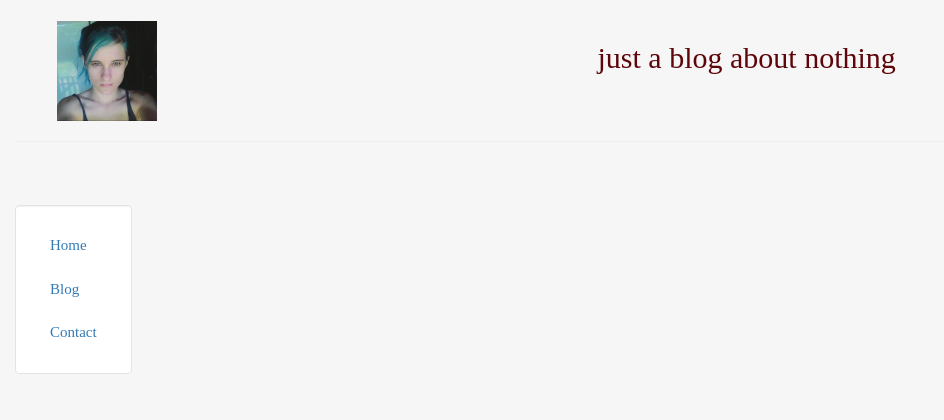
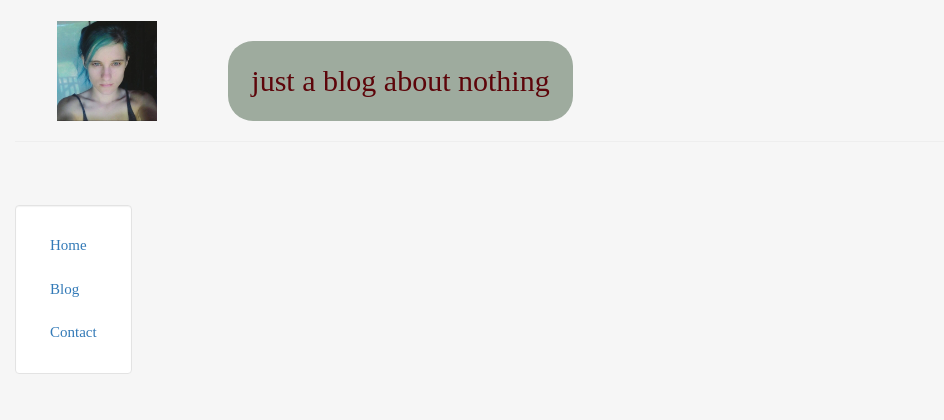
Before and after one commit to jsslng/mysite, a Django app: template blog/templates/blog/blog.html in a window 1280 px wide. Shown: the top 420 px of the page, without its empty margins (0-944 px from the left). Run offline with Django 3.2, Linux system fonts and the light colour scheme; the template is opened without the code that fills it, so the values that code supplies are empty; some libraries are stand-ins or nearby versions.

Commit message:
last changes

```diff
--- a/personal/templates/personal/header.html
+++ b/personal/templates/personal/header.html
@@ -17,7 +17,15 @@
             color: #5d050a;
             font-family: "American Typewriter";
             font-size: 15px;
-}}
+        }
+        .title{
+            border-radius: 25px;
+            background: rgb(158, 171, 158);
+            padding: 23px;
+            height: 80px;
+            position: absolute;
+
+        }
 	</style>
 </head>
 
@@ -33,7 +41,7 @@
 			  <div class="col-sm-10">
 				  <br>
 				  <center>
-				  <h2>just a blog about nothing</h2>
+				  <h2 class="title">just a blog about nothing</h2>
 				  </center>
 			  </div>
 		</div><hr>
```
